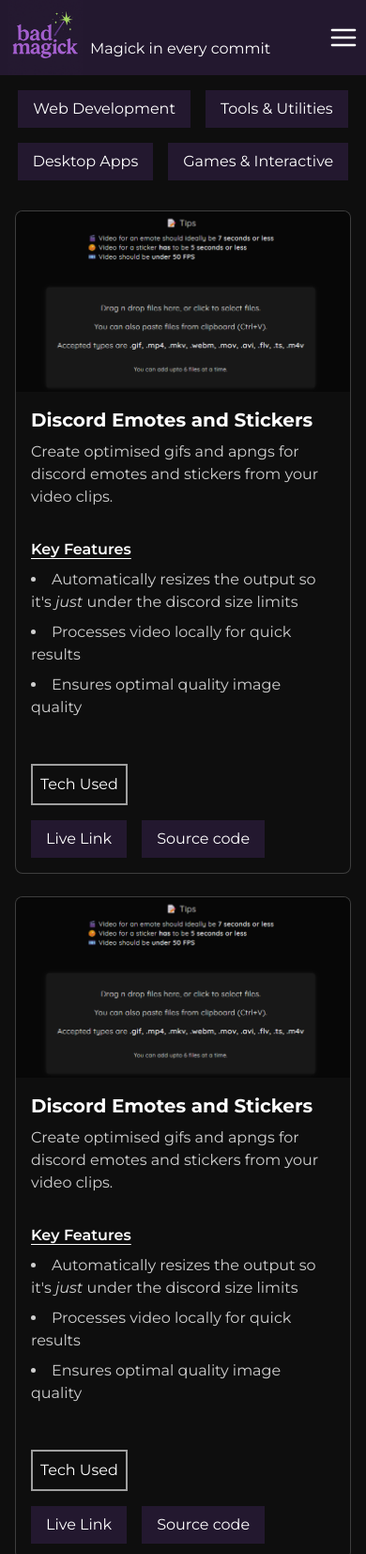
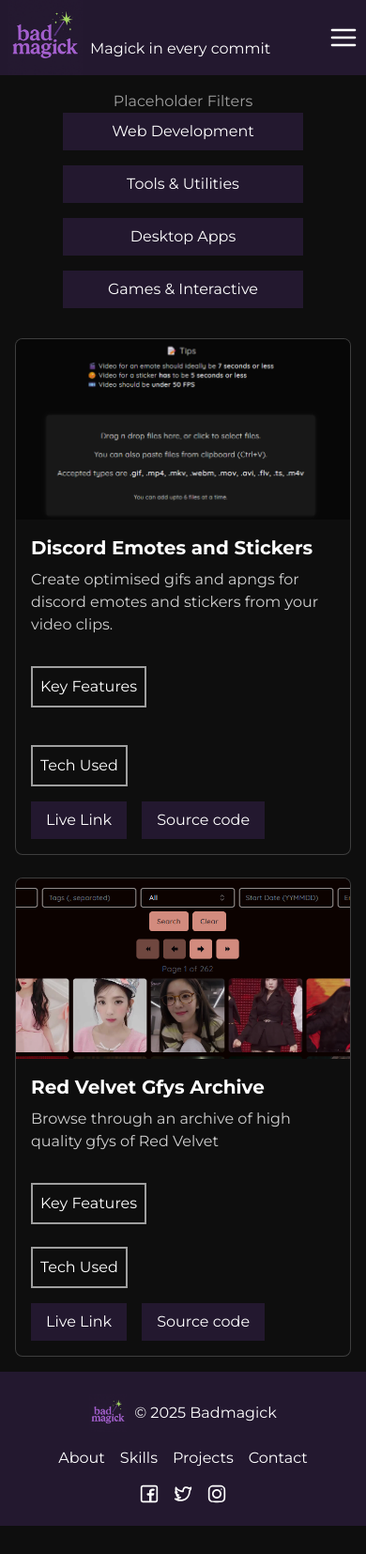
Before and after one commit to badmagick329/html_and_web_essentials, a website: page src/code1/projects.html in a window 390 px wide. Shown: the top 1654 px of the page at 94% size. After the commit the page ends 1624 px from the top, so only its background shows below. Drawn offline with Linux system fonts and the light colour scheme.

Commit message:
feat: add another project. improve layout and responsiveness

```diff
--- a/src/code1/projects.html
+++ b/src/code1/projects.html
@@ -217,24 +217,27 @@
     <main class="flex flex-1 flex-col p-4 md:p-8">
       <!-- Project Categories -->
       <nav class="mb-8" data-navtype="project-categories">
-        <ul class="flex flex-wrap justify-center gap-4">
+        <p class="text-foreground/60 text-center">Placeholder Filters</p>
+        <ul
+          class="grid grid-cols-1 place-content-center place-items-center items-center justify-center gap-4 sm:grid-cols-2 xl:flex xl:flex-row xl:flex-wrap"
+        >
           <li>
-            <button class="primary-button" data-category="web">
+            <button class="primary-button w-64" data-category="web">
               Web Development
             </button>
           </li>
           <li>
-            <button class="primary-button" data-category="tools">
+            <button class="primary-button w-64" data-category="tools">
               Tools & Utilities
             </button>
           </li>
           <li>
-            <button class="primary-button" data-category="desktop">
+            <button class="primary-button w-64" data-category="desktop">
               Desktop Apps
             </button>
           </li>
           <li>
-            <button class="primary-button" data-category="games">
+            <button class="primary-button w-64" data-category="games">
               Games & Interactive
             </button>
           </li>
@@ -242,32 +245,33 @@
       </nav>
 
       <!-- Projects Grid -->
-      <div class="grid grid-cols-1 gap-6 md:grid-cols-2 lg:grid-cols-3">
-        <!-- ------------ -->
-        <!-- Project Card -->
-        <!-- ------------ -->
+      <div class="grid-auto-fill">
+        <!-- -------------- -->
+        <!-- Project Card 1 -->
+        <!-- -------------- -->
         <article
-          class="bg-background border-foreground/20 overflow-hidden rounded-lg border"
+          class="bg-background border-foreground/20 flex flex-col overflow-hidden rounded-lg border"
         >
           <img
             src="../assets/Images/discordgifs.png"
             alt="Project Name"
             class="h-48 w-full object-cover"
           />
-          <div class="flex flex-col gap-4 p-4">
+          <div class="flex flex-1 flex-col justify-between gap-4 p-4">
+            <div class="flex flex-col gap-4">
               <!-- Brief description -->
               <section>
                 <h2 class="mb-2 text-xl font-bold">
                   Discord Emotes and Stickers
                 </h2>
                 <p class="text-foreground/80 mb-4">
-                Create optimised gifs and apngs for discord emotes and stickers
-                from your video clips.
+                  Create optimised gifs and apngs for discord emotes and
+                  stickers from your video clips.
                 </p>
               </section>
 
-            <!-- Features List -->
-            <section class="mb-4">
+              <!-- Features List Desktop Version -->
+              <section class="mb-4 hidden sm:block">
                 <h3 class="mb-2 font-semibold underline underline-offset-4">
                   Key Features
                 </h3>
@@ -282,6 +286,29 @@
                   <li>Ensures optimal quality image quality</li>
                 </ul>
               </section>
+              <!-- Features List Mobile Version -->
+              <section class="mb-4 flex sm:hidden">
+                <details class="group">
+                  <summary class="cursor-pointer list-none">
+                    <h3
+                      class="outline-button mb-2 underline-offset-4 group-open:border-0 group-open:underline"
+                    >
+                      Key Features
+                    </h3>
+                  </summary>
+                  <ul
+                    class="text-foreground/80 mb-4 flex list-inside list-disc flex-col gap-2"
+                  >
+                    <li>
+                      Automatically resizes the output so it's
+                      <em>just</em> under the discord size limits
+                    </li>
+                    <li>Processes video locally for quick results</li>
+                    <li>Ensures optimal quality image quality</li>
+                  </ul>
+                </details>
+              </section>
+            </div>
 
             <!-- Tech Stack Popup -->
             <section>
@@ -321,31 +348,29 @@
             </section>
           </div>
         </article>
-        <!-- ------------ -->
-        <!-- Project Card -->
-        <!-- ------------ -->
+        <!-- -------------- -->
+        <!-- Project Card 2 -->
+        <!-- -------------- -->
         <article
-          class="bg-background border-foreground/20 overflow-hidden rounded-lg border"
+          class="bg-background border-foreground/20 flex flex-col overflow-hidden rounded-lg border"
         >
           <img
-            src="../assets/Images/discordgifs.png"
+            src="../assets/Images/gfys.png"
             alt="Project Name"
             class="h-48 w-full object-cover"
           />
-          <div class="flex flex-col gap-4 p-4">
+          <div class="gap-4bg-red-300 flex flex-1 flex-col justify-between p-4">
+            <div class="flex flex-col gap-4">
               <!-- Brief description -->
               <section>
-              <h2 class="mb-2 text-xl font-bold">
-                Discord Emotes and Stickers
-              </h2>
+                <h2 class="mb-2 text-xl font-bold">Red Velvet Gfys Archive</h2>
                 <p class="text-foreground/80 mb-4">
-                Create optimised gifs and apngs for discord emotes and stickers
-                from your video clips.
+                  Browse through an archive of high quality gfys of Red Velvet
                 </p>
               </section>
 
-            <!-- Features List -->
-            <section class="mb-4">
+              <!-- Features List Desktop Version -->
+              <section class="mb-4 hidden sm:block">
                 <h3 class="mb-2 font-semibold underline underline-offset-4">
                   Key Features
                 </h3>
@@ -353,13 +378,54 @@
                   class="text-foreground/80 mb-4 flex list-inside list-disc flex-col gap-2"
                 >
                   <li>
-                  Automatically resizes the output so it's <em>just</em> under
-                  the discord size limits
+                    Preserves gfys from popular Red Velvet accounts that were
+                    active Gfycat
                   </li>
-                <li>Processes video locally for quick results</li>
-                <li>Ensures optimal quality image quality</li>
+                  <li>
+                    All gfys have a high quality version with minimal
+                    compression
+                  </li>
+                  <li>
+                    A more aggressively compressed version is made available
+                    through imgur for easy embedding
+                  </li>
+                  <li>Navigation can be done with keyboard shortcuts</li>
+                  <li>Features autoplay and shuffle functionality</li>
+                  <li>More extensive search options than Gfycat</li>
                 </ul>
               </section>
+              <!-- Features List Mobile Version -->
+              <section class="mb-4 flex sm:hidden">
+                <details class="group">
+                  <summary class="cursor-pointer list-none">
+                    <h3
+                      class="outline-button mb-2 underline-offset-4 group-open:border-0 group-open:underline"
+                    >
+                      Key Features
+                    </h3>
+                  </summary>
+                  <ul
+                    class="text-foreground/80 mb-4 flex list-inside list-disc flex-col gap-2"
+                  >
+                    <li>
+                      Preserves gfys from popular Red Velvet accounts that were
+                      active Gfycat
+                    </li>
+                    <li>
+                      All gfys have a high quality version with minimal
+                      compression
+                    </li>
+                    <li>
+                      A more aggressively compressed version is made available
+                      through imgur for easy embedding
+                    </li>
+                    <li>Navigation can be done with keyboard shortcuts</li>
+                    <li>Features autoplay and shuffle functionality</li>
+                    <li>More extensive search options than Gfycat</li>
+                  </ul>
+                </details>
+              </section>
+            </div>
 
             <!-- Tech Stack Popup -->
             <section>
@@ -374,7 +440,14 @@
                 >
                   <ul class="flex flex-wrap gap-2">
                     <li class="bg-primary px-2 py-1 text-sm">Next.js</li>
-                    <li class="bg-primary px-2 py-1 text-sm">ffmpeg.wasm</li>
+                    <li class="bg-primary px-2 py-1 text-sm">Django</li>
+                    <li class="bg-primary px-2 py-1 text-sm">
+                      Django Rest Framework
+                    </li>
+                    <li class="bg-primary px-2 py-1 text-sm">PostgresSQL</li>
+                    <li class="bg-primary px-2 py-1 text-sm">ffmpeg</li>
+                    <li class="bg-primary px-2 py-1 text-sm">Docker</li>
+                    <li class="bg-primary px-2 py-1 text-sm">Nginx</li>
                   </ul>
                 </div>
               </details>
@@ -382,7 +455,7 @@
               <!-- Action Links -->
               <div class="flex gap-4">
                 <a
-                  href="https://mgck.ink/discordgifs"
+                  href="https://mgck.ink/gfys"
                   class="primary-button select-none"
                   target="_blank"
                 >
--- a/src/css/input.css
+++ b/src/css/input.css
@@ -31,3 +31,13 @@
 body {
   font-family: 'Montserrat', sans-serif;
 }
+
+.grid-auto-fill {
+  --grid-min-col-size: 540px;
+  display: grid;
+  grid-template-columns: repeat(
+    auto-fill,
+    minmax(min(var(--grid-min-col-size), 100%), 1fr)
+  );
+  gap: 1.5rem;
+}
```
Also changed, not shown: src/assets/Images/gfys.png (added), src/css/output.css. Lines whose indentation alone changed are shown as unchanged.
